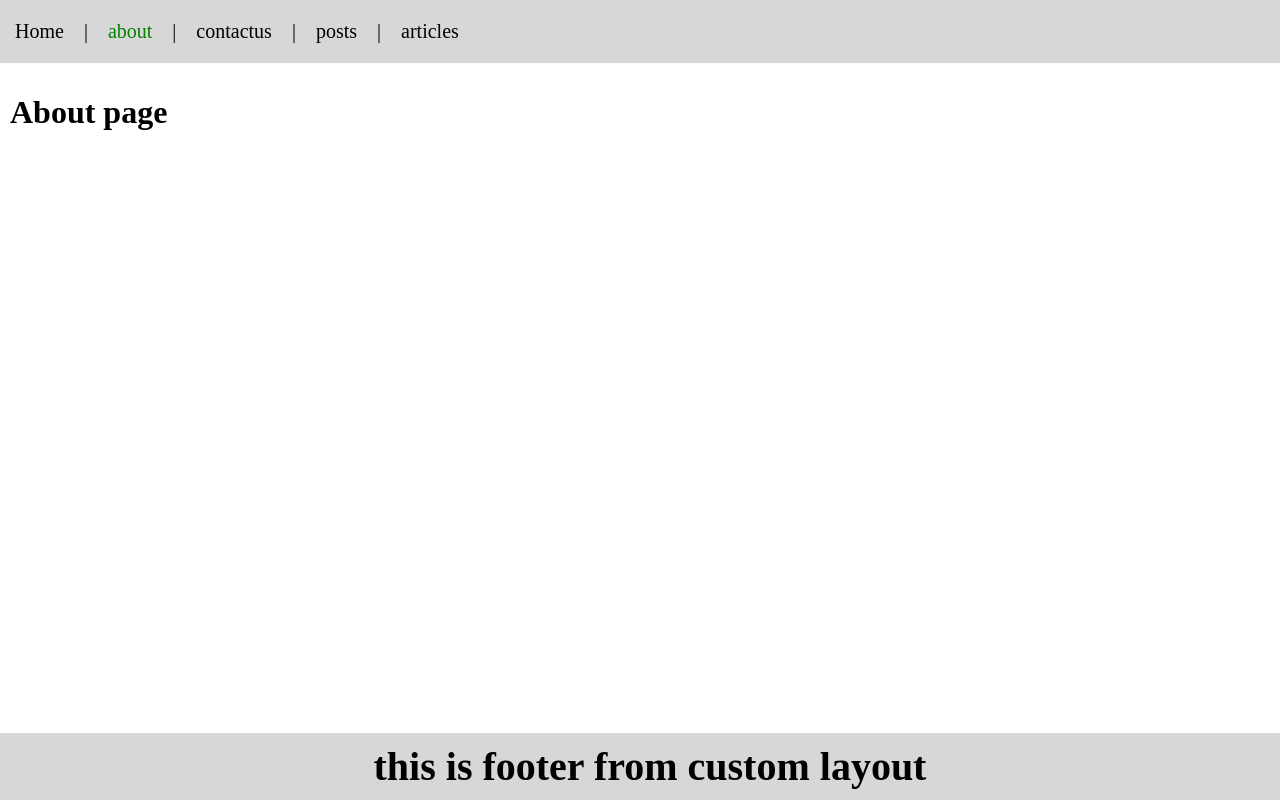
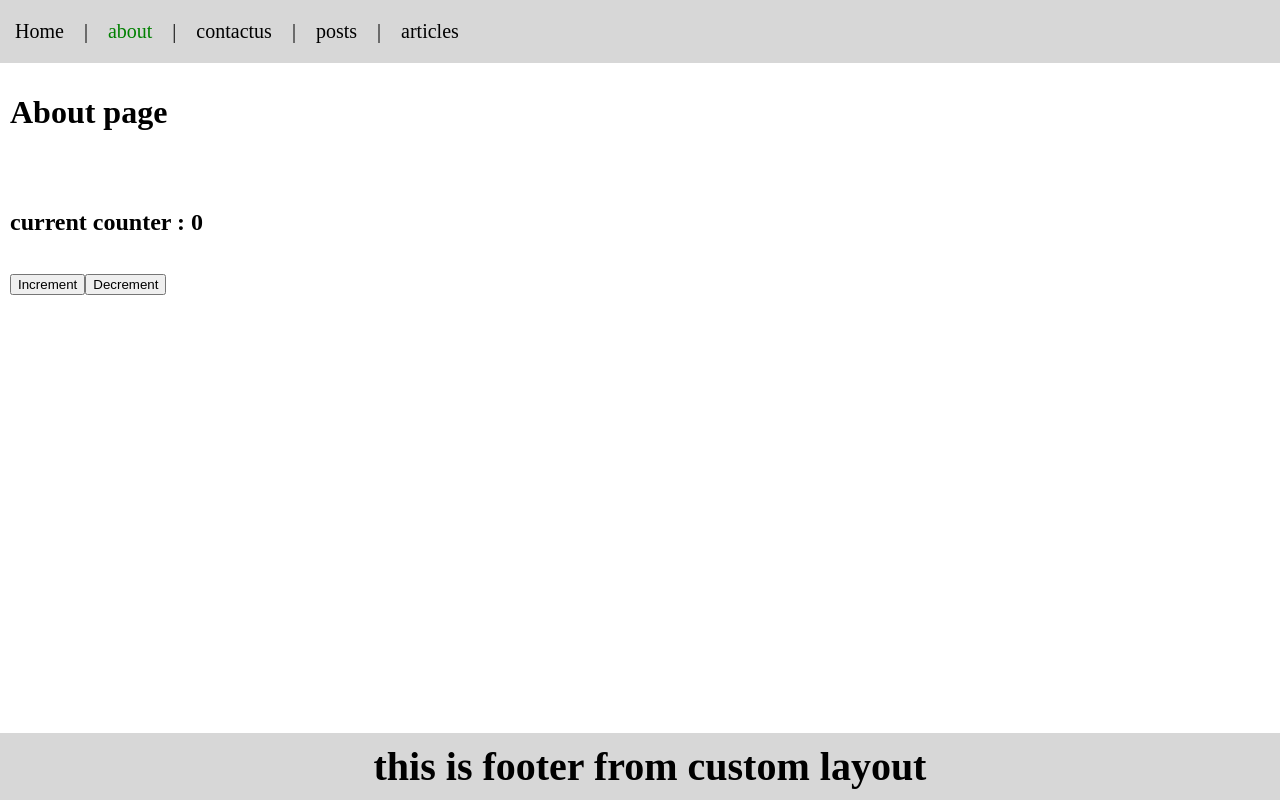
Before and after one commit to MortezaSoltanpour/nuxtsample, a Nuxt app: page /about in a window 1280 px wide. Built offline with nearby package versions, Linux system fonts and the light colour scheme.

Commit message:
useing internal state -- useState

```diff
--- /dev/null
+++ b/composables/counter.js
@@ -0,0 +1,15 @@
+// export default function () {}
+
+export const useCounter = () => {
+  const count = useState("count", () => 0);
+
+  const increment = () => {
+    count.value++;
+  };
+
+  const decrement = () => {
+    count.value--;
+  };
+
+  return { count, increment, decrement };
+};
--- a/layouts/default.vue
+++ b/layouts/default.vue
@@ -1,7 +1,7 @@
 <template>
   <div>
     <header class="header">
-      <Nav />
+      <PublicNav />
     </header>
     <div class="container">
       <slot />
@@ -11,7 +11,9 @@
 </template>
 
 <script setup>
-import Nav from "./../components/public/nav.vue";
+if (process.client) {
+  localStorage.setItem("name", "Morteza Soltanpour");
+}
 </script>
 <style scoped>
 .container {
--- a/pages/about.vue
+++ b/pages/about.vue
@@ -2,9 +2,17 @@
   <!-- <NuxtLayout name="custom"> -->
   <h1>About page</h1>
   <!-- </NuxtLayout> -->
+  <br />
+  <br />
+  <h2>current counter : {{ count }}</h2>
+  <br />
+  <button @click="increment">Increment</button>
+  <button @click="decrement">Decrement</button>
 </template>
 
 <script setup>
+const { count, increment, decrement } = useCounter();
+
 definePageMeta({
   layout: false,
   layout: "custom",
--- a/pages/index.vue
+++ b/pages/index.vue
@@ -6,9 +6,17 @@
   </Head>
   <h1>this is home page</h1>
   <button @click="showabout">Show about us</button>
+  <br />
+  <br />
+  <br />
+  <h2>Current counter : {{ count }}</h2>
+  <br />
+  <button @click="increment">Increment</button>
+  <button @click="decrement">Decrement</button>
 </template>
 
 <script setup>
+const { count, increment, decrement } = useCounter();
 function showabout() {
   return navigateTo("/about");
 }
```
